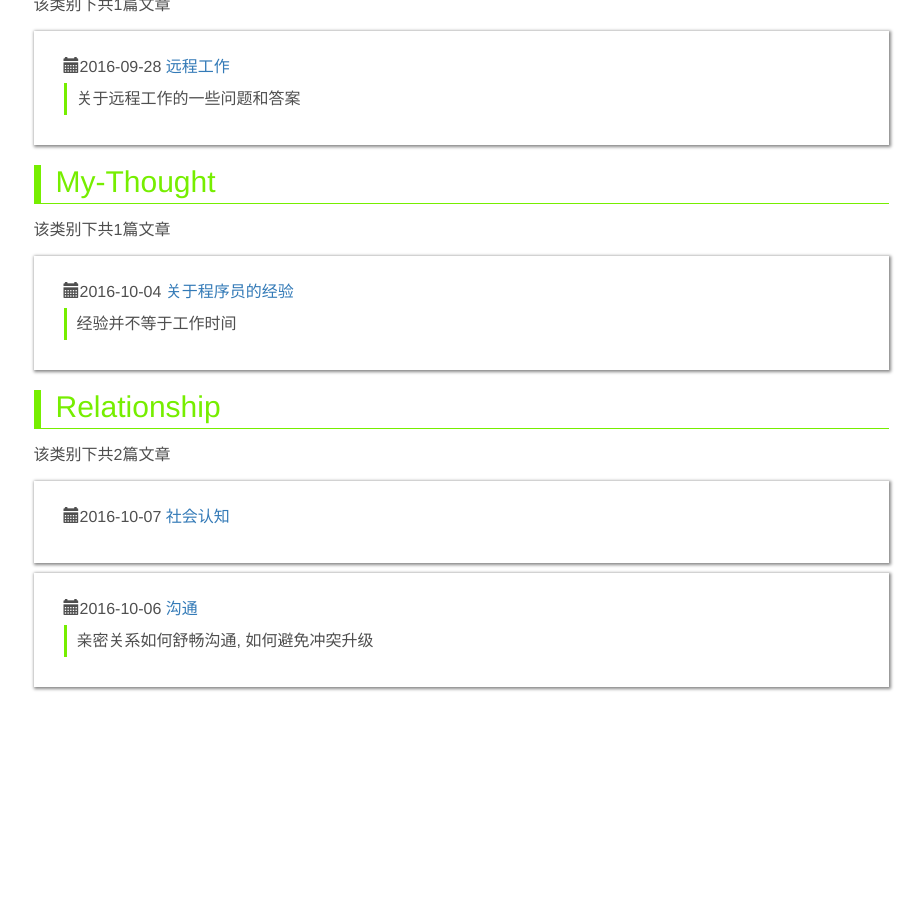
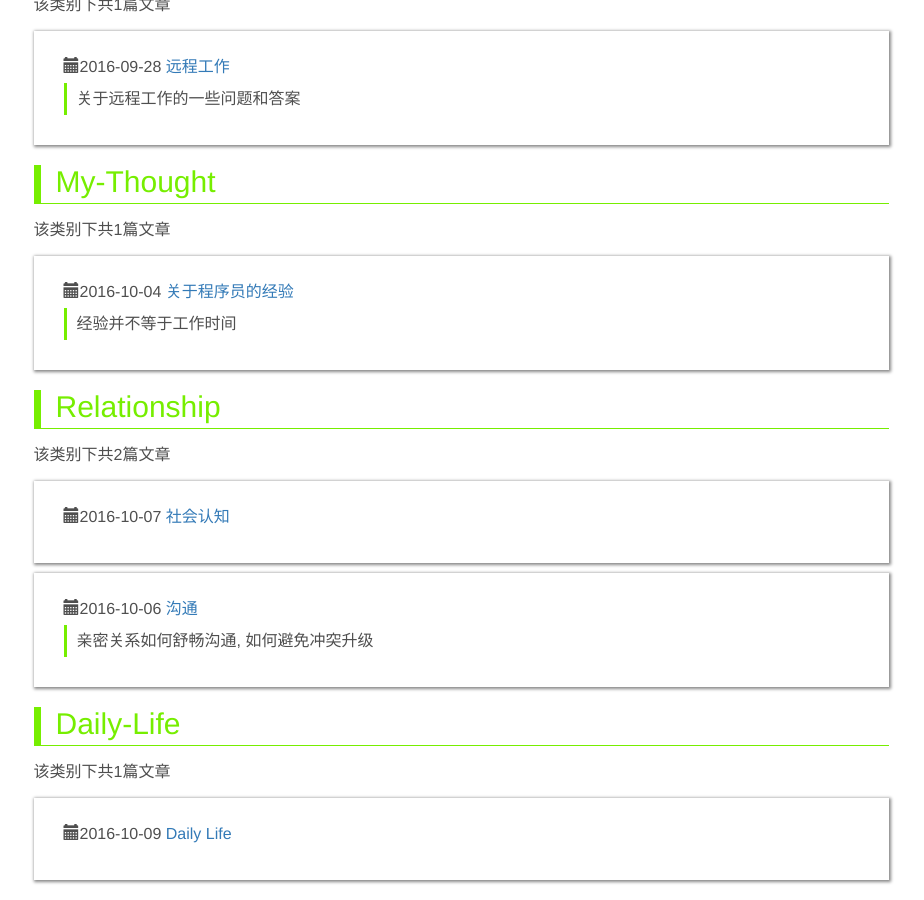
Before and after one commit to ronniewang/ronniewang.github.io, a Jekyll site: the page built from index.html, in a window 1280 px wide and 900 px high, scrolled down 2265 px. Shown: the whole window, without its empty margins (179-1103 px from the left). Built offline with Jekyll 4.4.1, drawn with Linux system fonts in a browser that asks for light colours; before the commit the page ends 2972 px from its top, so only the background shows below that.

Commit message:
update file

```diff
--- a/_posts/2016-10-09-daily-life.md
+++ b/_posts/2016-10-09-daily-life.md
@@ -1,3 +1,6 @@
+---
+layout: default
+title: Daily Life
 category: Daily-Life
 description:
 ---
```
